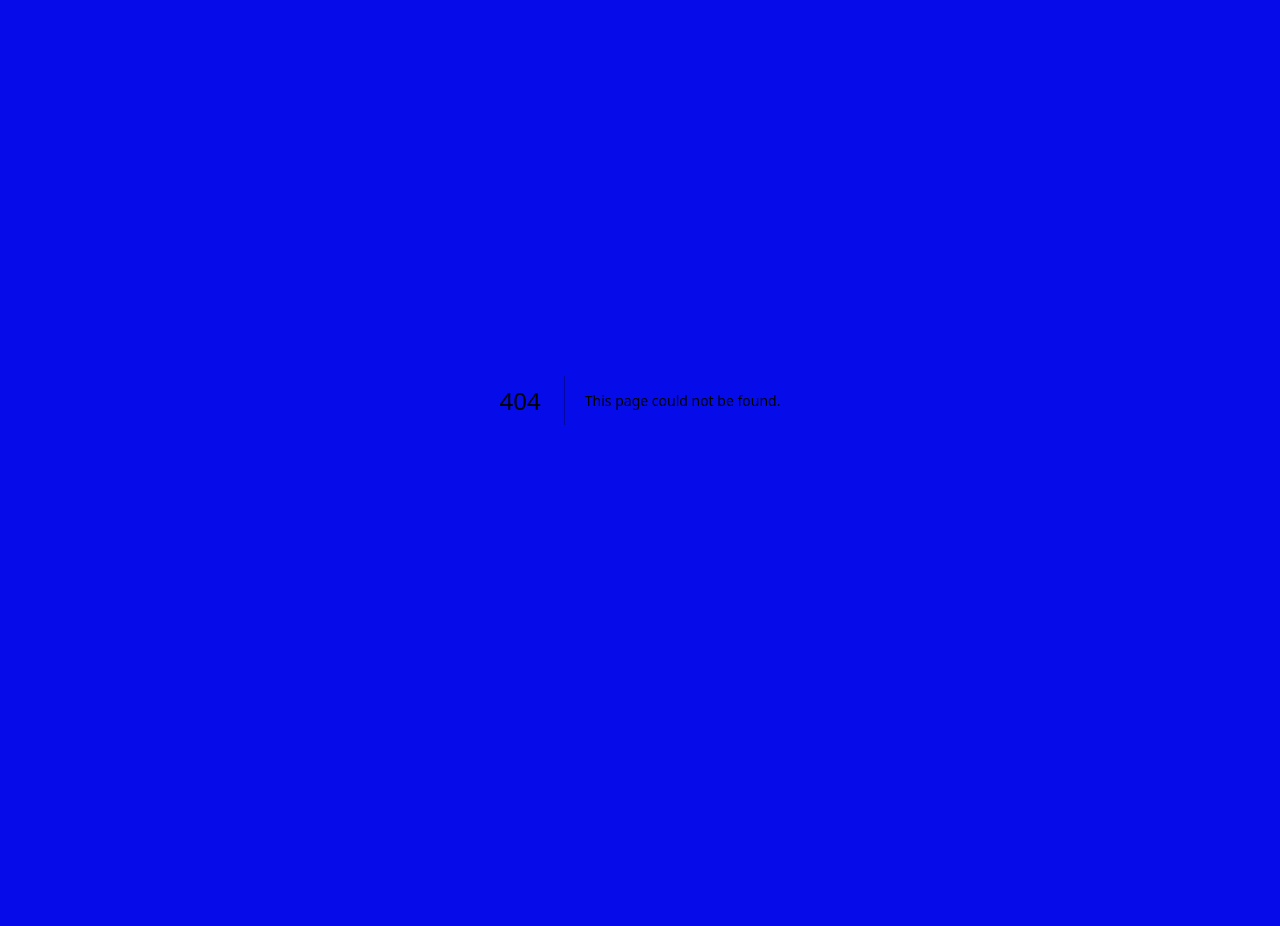
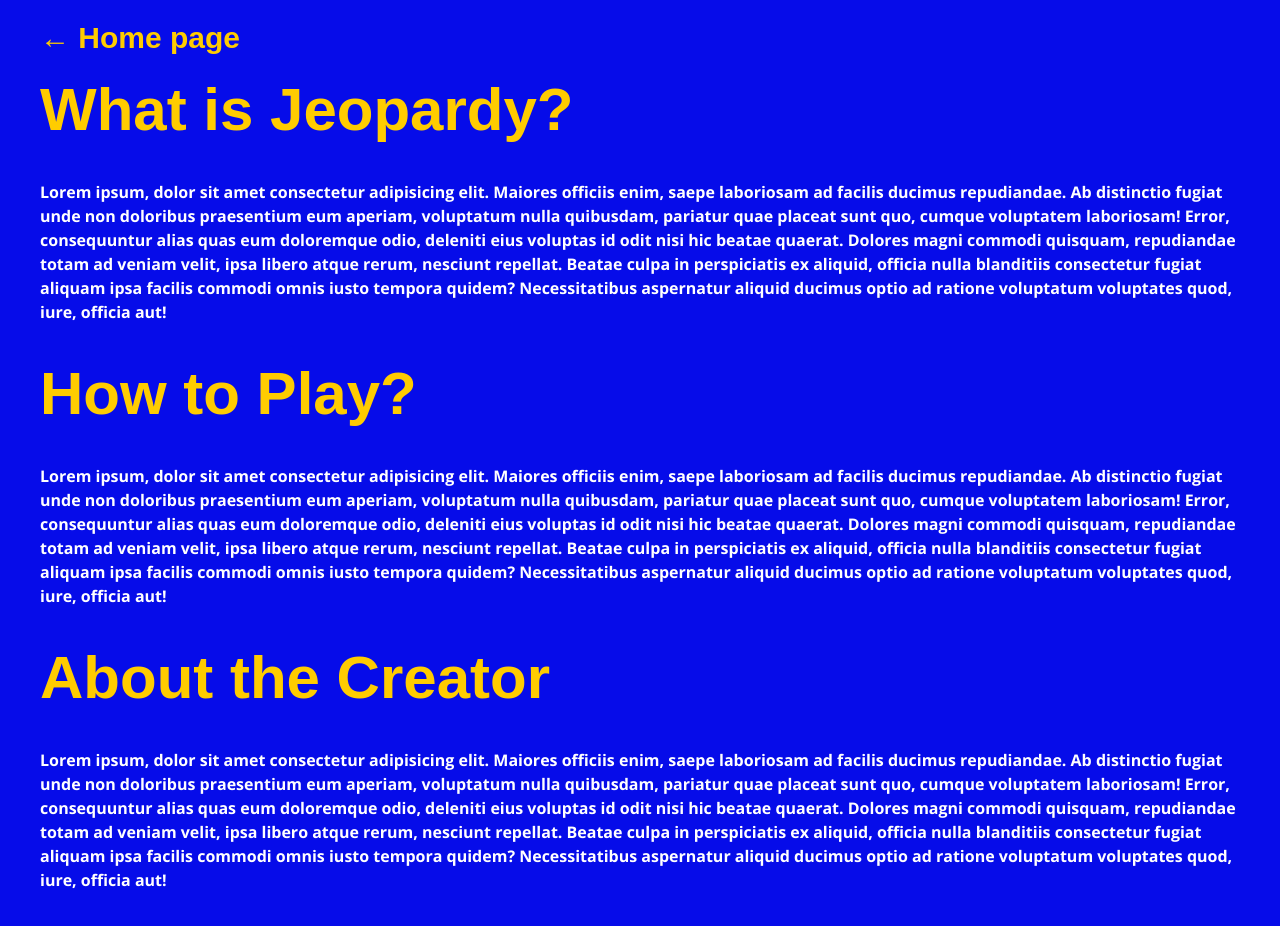
Before and after one commit to knaychuk/jeopardy-v2, a Next.js app: page /about in a window 1280 px wide. Before the commit this address had no page. Shown: the top 926 px of the page. Before the commit the page ends 800 px from the top, so only its background shows below. Built offline with nearby package versions, Linux system fonts and the light colour scheme; a web font is replaced by a local one.

Commit message:
about section + discover boards css

```diff
--- /dev/null
+++ b/app/about/page.jsx
@@ -0,0 +1,19 @@
+import Link from "next/link"
+
+const About = () => {
+  return (
+    <div>
+      <Link
+        href="/"
+        className="text-primary text-3xl absolute top-5 left-10 hover:underline"
+      >&#8592; Home page</Link>
+      <h1 className="text-primary text-6xl mt-20 mb-10 ml-10">What is Jeopardy?</h1>
+      <p className="text-white font-OpenSans mb-10 ml-10 mr-10">Lorem ipsum, dolor sit amet consectetur adipisicing elit. Maiores officiis enim, saepe laboriosam ad facilis ducimus repudiandae. Ab distinctio fugiat unde non doloribus praesentium eum aperiam, voluptatum nulla quibusdam, pariatur quae placeat sunt quo, cumque voluptatem laboriosam! Error, consequuntur alias quas eum doloremque odio, deleniti eius voluptas id odit nisi hic beatae quaerat. Dolores magni commodi quisquam, repudiandae totam ad veniam velit, ipsa libero atque rerum, nesciunt repellat. Beatae culpa in perspiciatis ex aliquid, officia nulla blanditiis consectetur fugiat aliquam ipsa facilis commodi omnis iusto tempora quidem? Necessitatibus aspernatur aliquid ducimus optio ad ratione voluptatum voluptates quod, iure, officia aut!</p>
+      <h1 className="text-primary text-6xl mt-10 mb-10 ml-10">How to Play?</h1>
+      <p className="text-white font-OpenSans mb-10 ml-10 mr-10">Lorem ipsum, dolor sit amet consectetur adipisicing elit. Maiores officiis enim, saepe laboriosam ad facilis ducimus repudiandae. Ab distinctio fugiat unde non doloribus praesentium eum aperiam, voluptatum nulla quibusdam, pariatur quae placeat sunt quo, cumque voluptatem laboriosam! Error, consequuntur alias quas eum doloremque odio, deleniti eius voluptas id odit nisi hic beatae quaerat. Dolores magni commodi quisquam, repudiandae totam ad veniam velit, ipsa libero atque rerum, nesciunt repellat. Beatae culpa in perspiciatis ex aliquid, officia nulla blanditiis consectetur fugiat aliquam ipsa facilis commodi omnis iusto tempora quidem? Necessitatibus aspernatur aliquid ducimus optio ad ratione voluptatum voluptates quod, iure, officia aut!</p>
+      <h1 className="text-primary text-6xl mt-10 mb-10 ml-10">About the Creator</h1>
+      <p className="text-white font-OpenSans mb-10 ml-10 mr-10">Lorem ipsum, dolor sit amet consectetur adipisicing elit. Maiores officiis enim, saepe laboriosam ad facilis ducimus repudiandae. Ab distinctio fugiat unde non doloribus praesentium eum aperiam, voluptatum nulla quibusdam, pariatur quae placeat sunt quo, cumque voluptatem laboriosam! Error, consequuntur alias quas eum doloremque odio, deleniti eius voluptas id odit nisi hic beatae quaerat. Dolores magni commodi quisquam, repudiandae totam ad veniam velit, ipsa libero atque rerum, nesciunt repellat. Beatae culpa in perspiciatis ex aliquid, officia nulla blanditiis consectetur fugiat aliquam ipsa facilis commodi omnis iusto tempora quidem? Necessitatibus aspernatur aliquid ducimus optio ad ratione voluptatum voluptates quod, iure, officia aut!</p>
+    </div>
+  )
+}
+export default About
--- a/app/boards/page.jsx
+++ b/app/boards/page.jsx
@@ -25,17 +25,19 @@
 
     <div className='flex flex-col justify-center items-center '>
       <h1 className='text-primary text-8xl mt-20 mb-10'>Discover Boards!</h1>
+        <div className='flex flex-col text-center'>
           {boards && boards.map((board) => (
             <Link
               key={board._id}
               href='boards/id'
-        className='board-link'
+              className='board-link font-OpenSans'
             >
-
-       -- {board.title}
-
+              {board.title}
             </Link>
           ))}
+
+        </div>
+
 
     </div>
 
--- a/app/page.jsx
+++ b/app/page.jsx
@@ -4,7 +4,12 @@
 
   return (
    <div className="flex flex-col justify-center items-center">
+      <Link
+        href="/about"
+        className="absolute right-10 top-5 text-primary text-4xl hover:underline"
+      >About</Link>
       <h1 className=" text-primary text-8xl mt-20 mb-10 ">Welcome to Jeopardy!</h1>
+
       <div className="flex flex-col text-center">
         <Link
           href="/boards/create"
--- a/styles/globals.css
+++ b/styles/globals.css
@@ -28,8 +28,22 @@
 }
 
 .board-link {
+  color: white;
+  font-size: 2rem;
+  text-decoration: underline;
+  padding: 10px 50px;
+  transition: all 0.2s ease-in-out;
+}
 
-  color: white;
-  font-size: 2.5rem;
+.board-link:hover {
+  color: var(--primary-color);
+  transition: all 0.2s ease-in-out;
+}
 
+.board-link:nth-child(even) {
+  background-color: rgb(91, 91, 101);
 }
+
+.board-link:nth-child(odd) {
+  background-color: rgb(52, 52, 66);
+}
```
Lines whose indentation alone changed are shown as unchanged.
